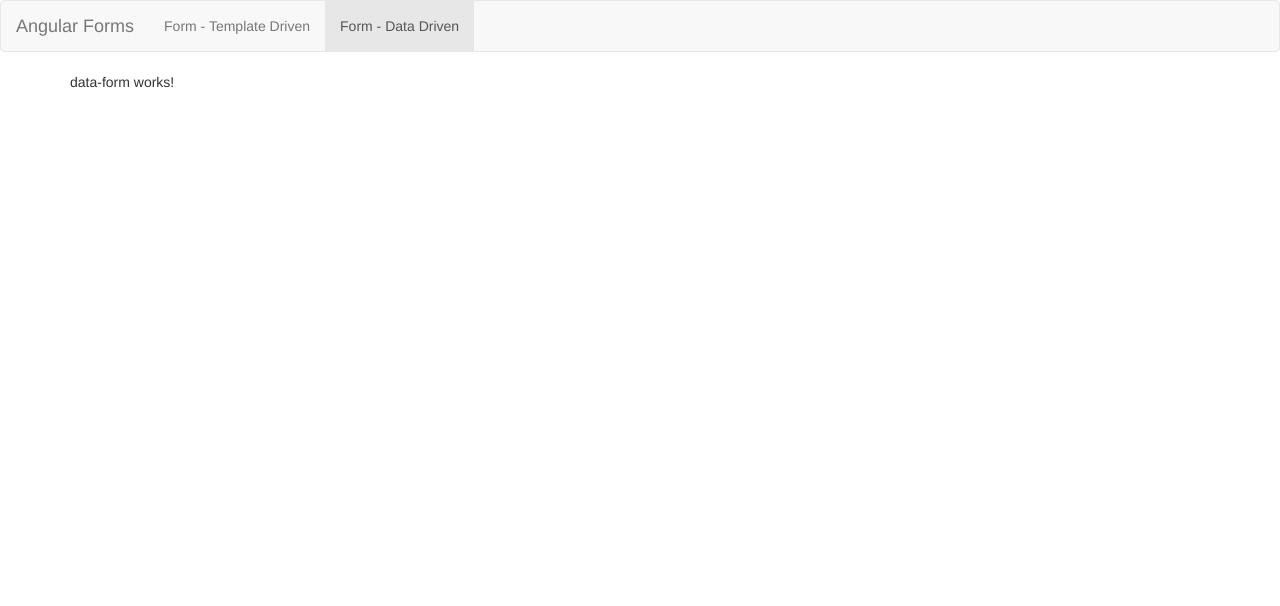
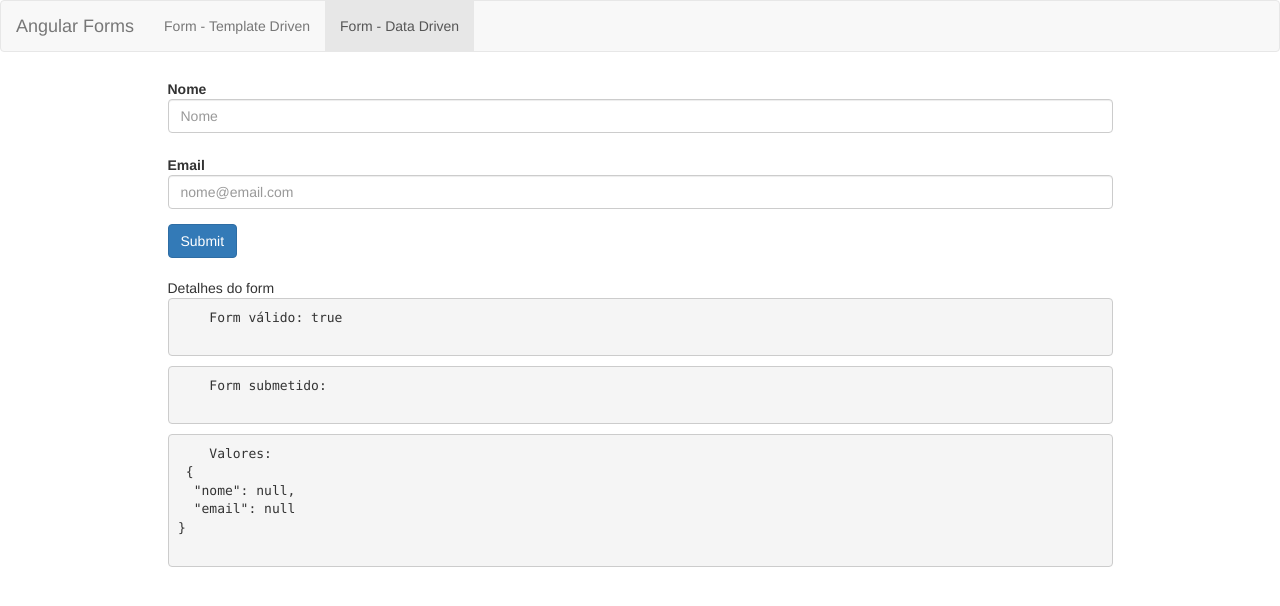
Before and after one commit to matsubrasil/ng4-forms-loianne, an Angular app: page /dataForm in a window 1280 px wide. Shown: the top 606 px of the page. Built offline with nearby package versions, Linux system fonts and the light colour scheme.

Commit message:
reajustando modulo shared

```diff
--- a/src/app/component/data-form/data-form.component.html
+++ b/src/app/component/data-form/data-form.component.html
@@ -1,3 +1,31 @@
-<p>
-  data-form works!
-</p>
+<div class="row">
+  <div class="col-sm-10 col-sm-offset-1">
+        <form class="form-horizontal" [formGroup]="formulario">
+          <!-- nome -->
+          <div class="form-group">
+            <div class="col-sm-12">
+              <label for="nome" class="control-label" >Nome</label>
+            </div>
+            <div class="col-sm-12">
+              <input type="text" class="form-control" id="nome" placeholder="Nome"
+                      formControlName="nome" >
+            </div>
+          </div> <!-- nome -->
+
+          <!-- email -->
+          <div class="form-group">
+            <div class="col-sm-12">
+              <label class="control-label" for="email">Email</label>
+            </div>
+            <div class="col-sm-12">
+              <input type="email" class="form-control" id="email" placeholder="nome@email.com"
+                formControlName="email" >
+            </div>
+          </div> <!-- email -->
+
+          <button type="submit" class="btn btn-primary">Submit</button>
+
+          <app-form-debug [form]="formulario"></app-form-debug>
+        </form>
+  </div>
+</div>
--- a/src/app/component/data-form/data-form.component.ts
+++ b/src/app/component/data-form/data-form.component.ts
@@ -1,5 +1,5 @@
 import { Component, OnInit } from '@angular/core';
-import { FormGroup } from '@angular/forms';
+import { FormGroup, FormControl, FormBuilder } from '@angular/forms';
 
 @Component({
   selector: 'app-data-form',
@@ -7,10 +7,22 @@ import { FormGroup } from '@angular/forms';
   styleUrls: ['./data-form.component.css']
 })
 export class DataFormComponent implements OnInit {
+
   formulario: FormGroup;
-  constructor() { }
+
+  constructor( private formBuilder: FormBuilder ) { }
 
   ngOnInit() {
+
+    // this.formulario = new FormGroup({
+    //   nome: new FormControl( null ),
+    //   email: new FormControl( null )
+    // });
+
+    this.formulario = this.formBuilder.group({
+      nome: [ null ],
+      email: [ null ]
+    });
   }
 
 }
```
Also changed, not shown: src/app/component/data-form/data-form.module.ts (+7 -1 lines), src/app/component/shared/shared.module.ts (added, +19 -0 lines), src/app/component/template-form/template-form.module.ts (+5 -6 lines), src/app/component/shared/campo-control-erro/campo-control-erro.component.css (added), src/app/component/shared/campo-control-erro/campo-control-erro.component.html (renamed from src/app/component/campo-control-erro/campo-control-erro.component.html), src/app/component/shared/campo-control-erro/campo-control-erro.component.ts (renamed from src/app/component/campo-control-erro/campo-control-erro.component.ts), src/app/component/shared/form-debug/form-debug.component.css (added), src/app/component/shared/form-debug/form-debug.component.html (renamed from src/app/component/form-debug/form-debug.component.html), src/app/component/shared/form-debug/form-debug.component.ts (renamed from src/app/component/form-debug/form-debug.component.ts).
